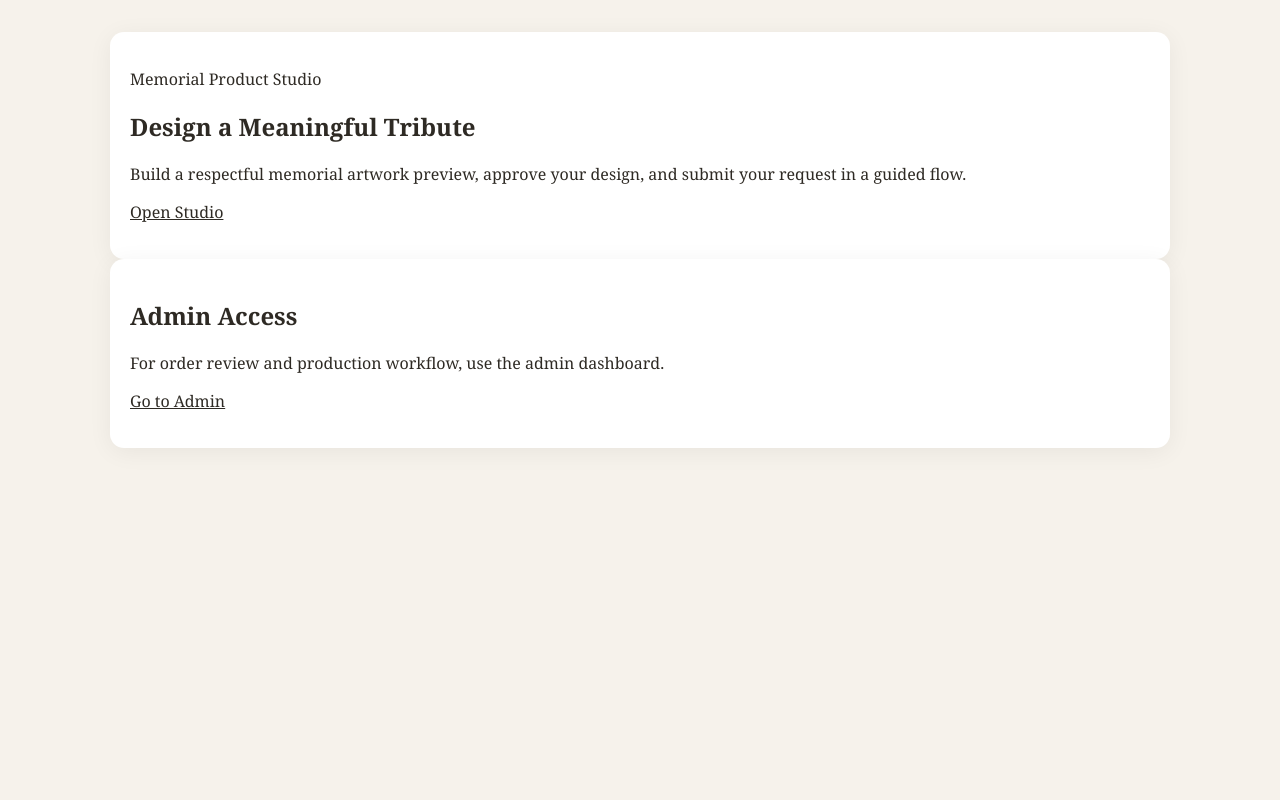
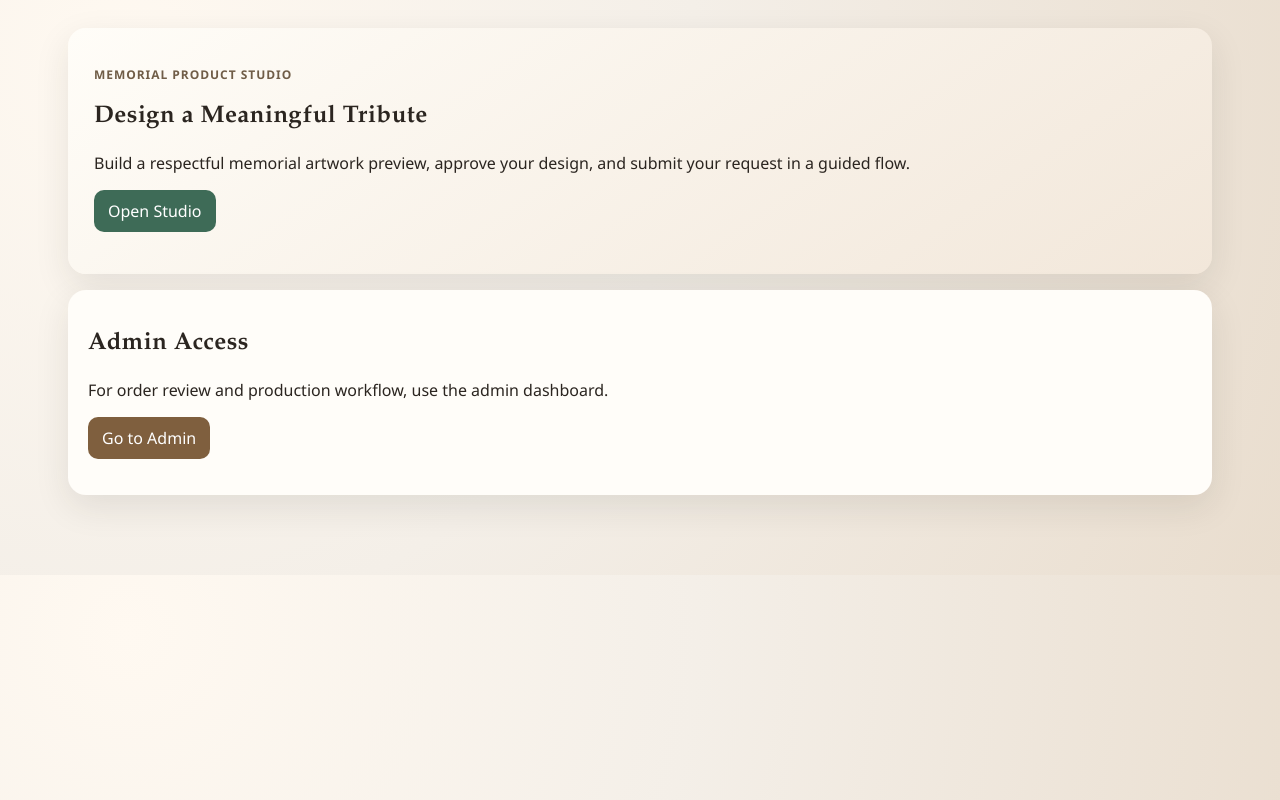
Before and after one commit to jasontruesdell85-dev/design, a Next.js app: page / in a window 1280 px wide. Built offline with nearby package versions, Linux system fonts and the light colour scheme.

Commit message:
style: add premium calm frontend workflow styling

```diff
--- a/app/globals.css
+++ b/app/globals.css
@@ -1,11 +1,83 @@
 * { box-sizing: border-box; }
-body { margin: 0; font-family: Georgia, "Times New Roman", serif; background: #f6f2eb; color: #2e2a24; }
-a { color: inherit; }
-main { max-width: 1100px; margin: 0 auto; padding: 32px 20px; }
+:root {
+  --bg-1: #f4efe8;
+  --bg-2: #e9ddce;
+  --ink: #2b2520;
+  --panel: #fffdf9;
+  --line: #d3c7b9;
+  --brand: #3e6b57;
+  --brand-2: #7f5f3e;
+  --error: #9f3434;
+}
+
+body {
+  margin: 0;
+  color: var(--ink);
+  font-family: "Avenir Next", "Segoe UI", sans-serif;
+  background: radial-gradient(circle at 10% 10%, #fff9f1, var(--bg-1) 45%, var(--bg-2));
+}
+
+h1, h2, h3 {
+  font-family: "Palatino Linotype", "Book Antiqua", Georgia, serif;
+  letter-spacing: 0.02em;
+}
+
+a { color: inherit; text-decoration: none; }
+main { max-width: 1180px; margin: 0 auto; padding: 28px 18px 64px; }
 table { width: 100%; border-collapse: collapse; background: #fff; }
 th, td { padding: 10px; border-bottom: 1px solid #ece7df; text-align: left; vertical-align: top; }
-input, select, textarea, button { width: 100%; padding: 10px; margin-top: 6px; margin-bottom: 12px; border: 1px solid #c9beb1; border-radius: 8px; font: inherit; }
-button { cursor: pointer; background: #3e6b57; color: #fff; border: none; }
-button.secondary { background: #7c6a52; }
-.card { background: #fff; border-radius: 14px; padding: 20px; box-shadow: 0 4px 24px rgba(0,0,0,0.06); }
-.grid { display: grid; gap: 16px; grid-template-columns: repeat(auto-fit, minmax(240px, 1fr)); }
+input, select, textarea, button { width: 100%; padding: 10px; margin-top: 6px; margin-bottom: 12px; border: 1px solid var(--line); border-radius: 10px; font: inherit; }
+button { cursor: pointer; background: var(--brand); color: #fff; border: none; transition: transform 0.2s ease, box-shadow 0.2s ease; }
+button:hover { transform: translateY(-1px); box-shadow: 0 6px 16px rgba(62,107,87,0.22); }
+button.secondary { background: var(--brand-2); }
+button:disabled { opacity: 0.7; cursor: not-allowed; transform: none; }
+
+.card {
+  background: var(--panel);
+  border-radius: 18px;
+  padding: 20px;
+  box-shadow: 0 12px 35px rgba(43, 37, 32, 0.10);
+  margin-bottom: 16px;
+}
+
+.grid { display: grid; gap: 16px; grid-template-columns: repeat(auto-fit, minmax(220px, 1fr)); }
+.studio-shell { animation: fadeIn 0.4s ease; }
+.hero { padding: 26px; background: linear-gradient(145deg, #fffdf8, #f2e7da); }
+.eyebrow { font-weight: 600; letter-spacing: 0.08em; text-transform: uppercase; color: #705d47; margin-bottom: 4px; font-size: 12px; }
+
+.step-rail { display: grid; grid-template-columns: repeat(4, 1fr); gap: 8px; font-size: 13px; }
+.step-rail div { padding: 10px; background: #efe5d8; border-radius: 9px; opacity: 0.65; }
+.step-rail .active { background: #dcc8ae; opacity: 1; font-weight: 600; }
+
+.products { grid-template-columns: repeat(auto-fit, minmax(260px, 1fr)); }
+.product-card { border: 1px solid var(--line); border-radius: 14px; padding: 10px; background: #fff; }
+.product-card img { width: 100%; height: 170px; object-fit: cover; border-radius: 10px; margin-bottom: 8px; }
+.product-card.selected { border-color: #6f8f7d; box-shadow: 0 8px 24px rgba(62,107,87,0.2); }
+.meta { color: #6f5e4b; font-size: 14px; }
+
+.helper { font-size: 14px; color: #68594b; margin-top: -2px; }
+.thumb-row { display: grid; grid-template-columns: repeat(auto-fill, minmax(130px, 1fr)); gap: 10px; margin-top: 8px; }
+.thumb { border: 1px solid var(--line); border-radius: 10px; padding: 8px; background: #fffaf3; }
+.thumb img { width: 100%; height: 95px; object-fit: cover; border-radius: 7px; }
+.thumb small { display: block; margin-top: 4px; font-size: 11px; word-break: break-word; }
+
+.preview-grid { display: grid; gap: 14px; grid-template-columns: 1fr 1fr; }
+.preview-main { width: 100%; border-radius: 14px; border: 1px solid var(--line); background: #fff; }
+.actions-row { display: flex; gap: 10px; flex-wrap: wrap; }
+.actions-row button { flex: 1 1 200px; }
+
+.error { color: var(--error); font-weight: 600; }
+.ok { color: #315e47; font-weight: 600; }
+.confirm { background: linear-gradient(160deg, #fff9f0, #efe3d2); }
+.cta-link { display: inline-block; background: var(--brand); color: #fff; padding: 10px 14px; border-radius: 10px; }
+.secondary-link { background: var(--brand-2); }
+
+@keyframes fadeIn {
+  from { opacity: 0; transform: translateY(4px); }
+  to { opacity: 1; transform: translateY(0); }
+}
+
+@media (max-width: 840px) {
+  .step-rail { grid-template-columns: 1fr 1fr; }
+  .preview-grid { grid-template-columns: 1fr; }
+}
```
